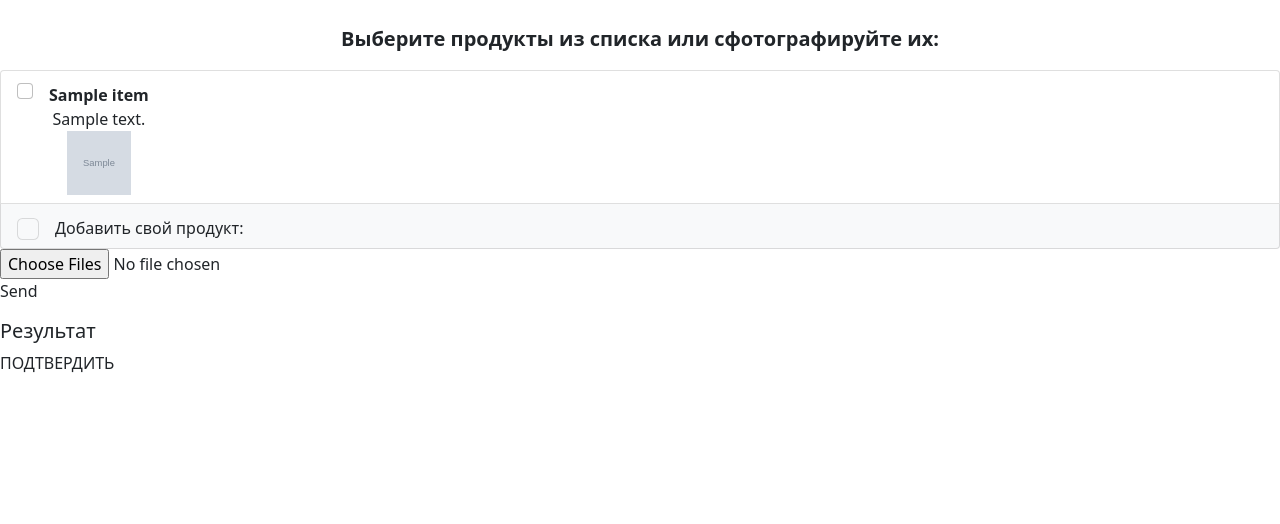
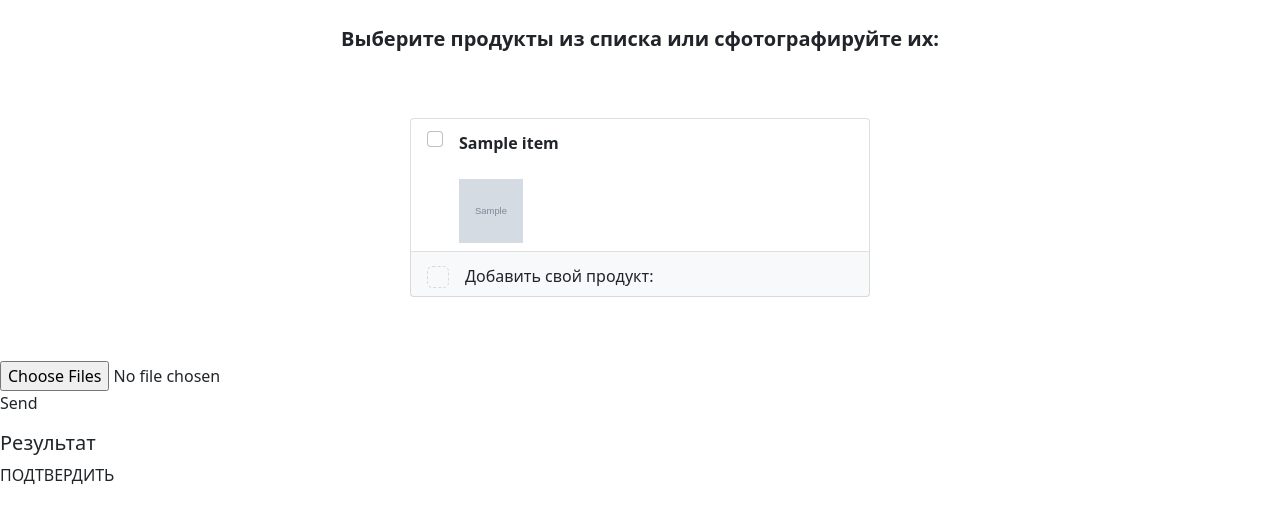
Before and after one commit to Mikrikle/smartfood, a Django app: template siteapp/templates/index.html in a window 1280 px wide. Shown: the part 73-597 px from the top of the page. Run offline with Django 3.2, Linux system fonts and the light colour scheme; the template is opened without the code that fills it: most values are stand-ins (such as "Sample title", 1, 10 or a date in 2020); grey boxes marked "Sample" are stand-in pictures; parts of the project's set-up code (start-up, migrations or seed data) failed here and were passed over; some libraries are stand-ins or nearby versions.

Commit message:
list-group.css support

```diff
--- /dev/null
+++ b/siteapp/static/css/list-groups.css
@@ -0,0 +1,61 @@
+.b-example-divider {
+  height: 3rem;
+  background-color: rgba(0, 0, 0, .1);
+  border: solid rgba(0, 0, 0, .15);
+  border-width: 1px 0;
+  box-shadow: inset 0 .5em 1.5em rgba(0, 0, 0, .1), inset 0 .125em .5em rgba(0, 0, 0, .15);
+}
+
+.bi {
+  vertical-align: -.125em;
+  fill: currentColor;
+}
+
+.opacity-50 { opacity: .5; }
+.opacity-75 { opacity: .75; }
+
+.list-group {
+  width: auto;
+  max-width: 460px;
+  margin: 4rem auto;
+}
+
+.form-check-input:checked + .form-checked-content {
+  opacity: .5;
+}
+
+.form-check-input-placeholder {
+  pointer-events: none;
+  border-style: dashed;
+}
+[contenteditable]:focus {
+  outline: 0;
+}
+
+.list-group-checkable {
+  display: grid;
+  gap: .5rem;
+  border: 0;
+}
+.list-group-checkable .list-group-item {
+  cursor: pointer;
+  border-radius: .5rem;
+}
+.list-group-item-check {
+  position: absolute;
+  clip: rect(0, 0, 0, 0);
+  pointer-events: none;
+}
+.list-group-item-check:hover + .list-group-item {
+  background-color: var(--bs-light);
+}
+.list-group-item-check:checked + .list-group-item {
+  color: #fff;
+  background-color: var(--bs-blue);
+}
+.list-group-item-check[disabled] + .list-group-item,
+.list-group-item-check:disabled + .list-group-item {
+  pointer-events: none;
+  filter: none;
+  opacity: .5;
+}
--- a/siteapp/templates/index.html
+++ b/siteapp/templates/index.html
@@ -1,11 +1,9 @@
 {% load static %}
 
-<link
-    rel="stylesheet"
-    type="text/css"
-    href="{% static '/css/bootstrap.css' %}"
-/>
-
+<head>
+    <link type="text/css" href="{% static '/css/bootstrap.css' %}" rel="stylesheet"/>
+    <link href="{% static '/css/list-groups.css' %}" rel="stylesheet"/>
+</head>
 <script>
 
     let current_all_food_list = []
@@ -147,13 +145,13 @@
 
     <p class="fs-5 fw-bolder text-center">Выберите продукты из списка или сфотографируйте их:</p>
     {% for item in foodlist %}
-    <div class="fooditem text-center" onClick = >
+    <div class="fooditem" onClick = >
         <div class="list-group">
           <label class="list-group-item d-flex gap-3">
             <input class="form-check-input flex-shrink-0" type="checkbox" value="">
             <span class="pt-1 form-checked-content">
                 <strong><div class="fooditem_name">{{ item.name }}</div></strong>
-                <div class="fooditem_model_name">{{ item.visionname }}</div>
+                <div class="fooditem_model_name opacity-0">{{ item.visionname }}</div>
                 <img src="{{item.img.url}}" alt={{item.name}} width="64" height="64"></a>
             </span>
           </label>
```
